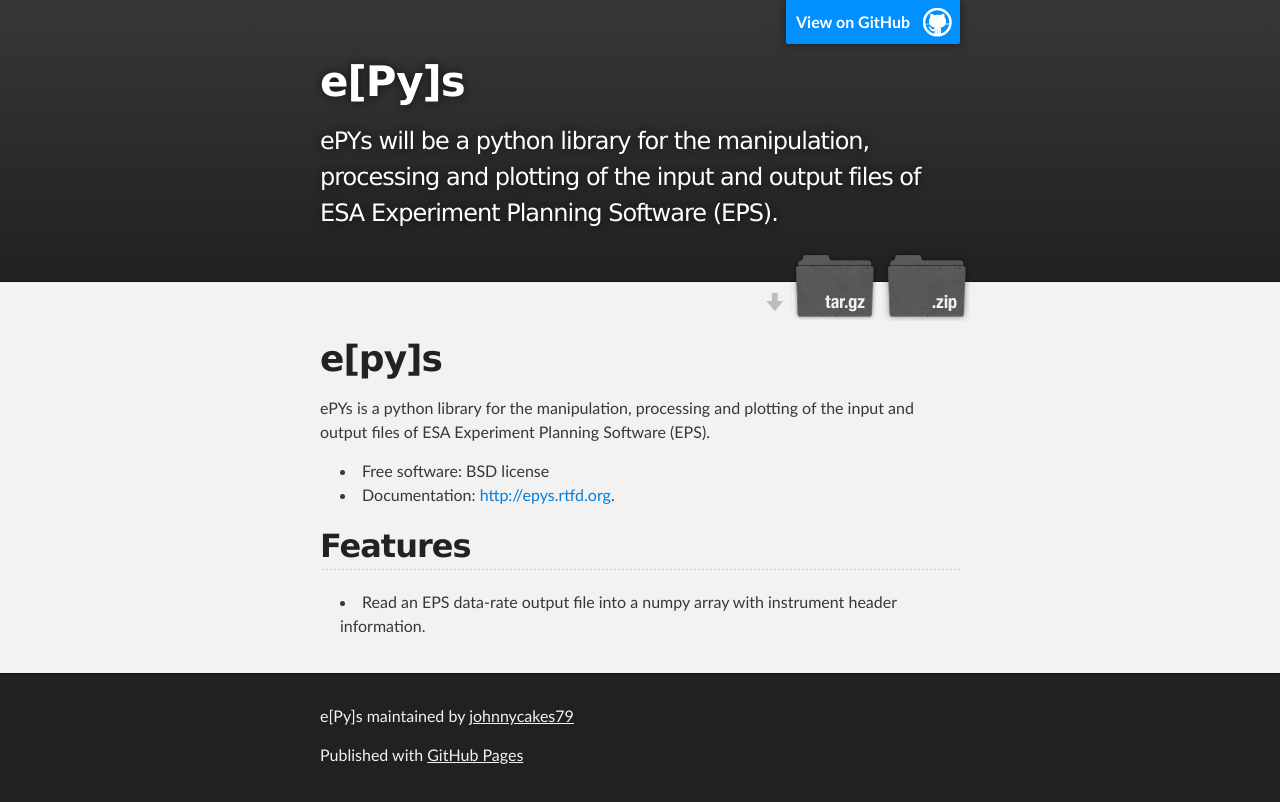
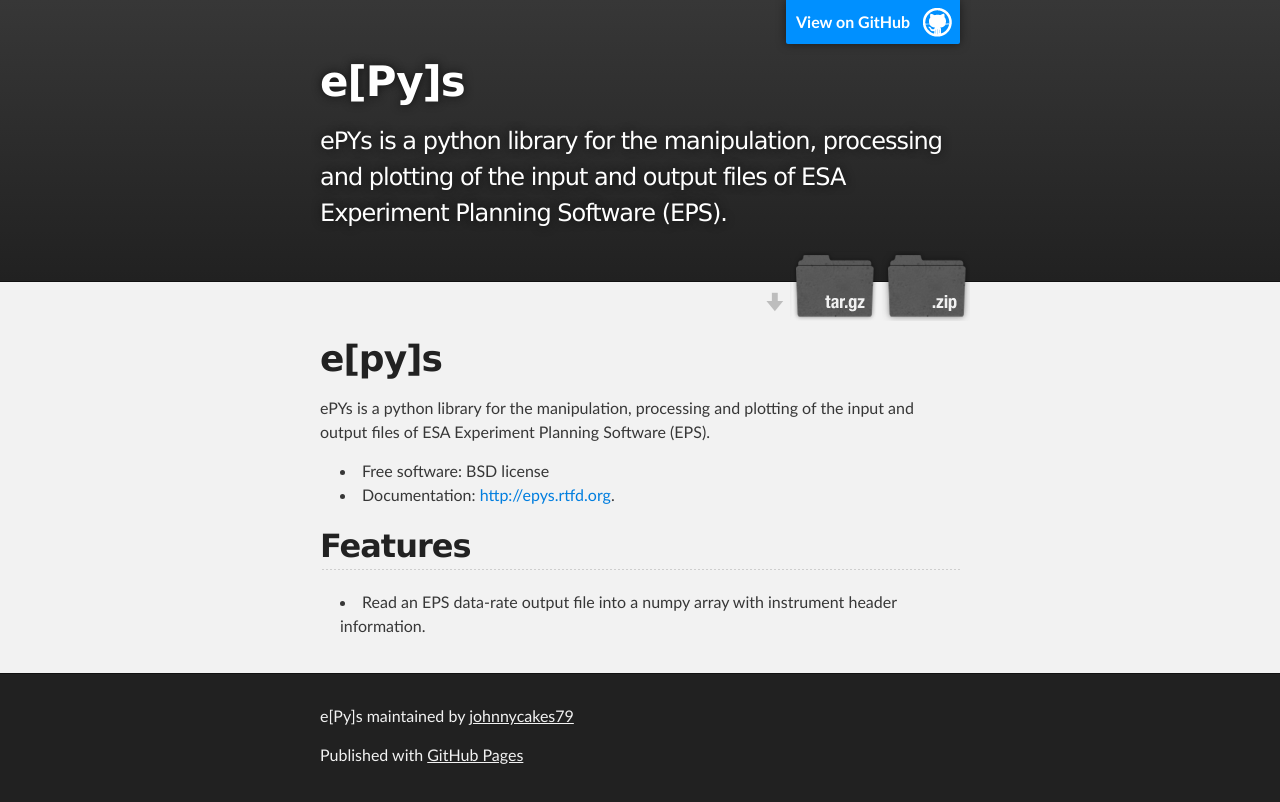
Before and after one commit to drjmcauliffe/pyops, a plain HTML site: page index.html in a window 1280 px wide. Drawn offline with Linux system fonts and the light colour scheme.

Commit message:
future tense on main page changed to present

```diff
--- a/index.html
+++ b/index.html
@@ -19,7 +19,7 @@
           <a id="forkme_banner" href="https://github.com/johnnycakes79/epys">View on GitHub</a>
 
           <h1 id="project_title">e[Py]s</h1>
-          <h2 id="project_tagline">ePYs will be a python library for the manipulation, processing and plotting of the input and output files of ESA Experiment Planning Software (EPS).</h2>
+          <h2 id="project_tagline">ePYs is a python library for the manipulation, processing and plotting of the input and output files of ESA Experiment Planning Software (EPS).</h2>
 
             <section id="downloads">
               <a class="zip_download_link" href="https://github.com/johnnycakes79/epys/zipball/master">Download this project as a .zip file</a>
```
